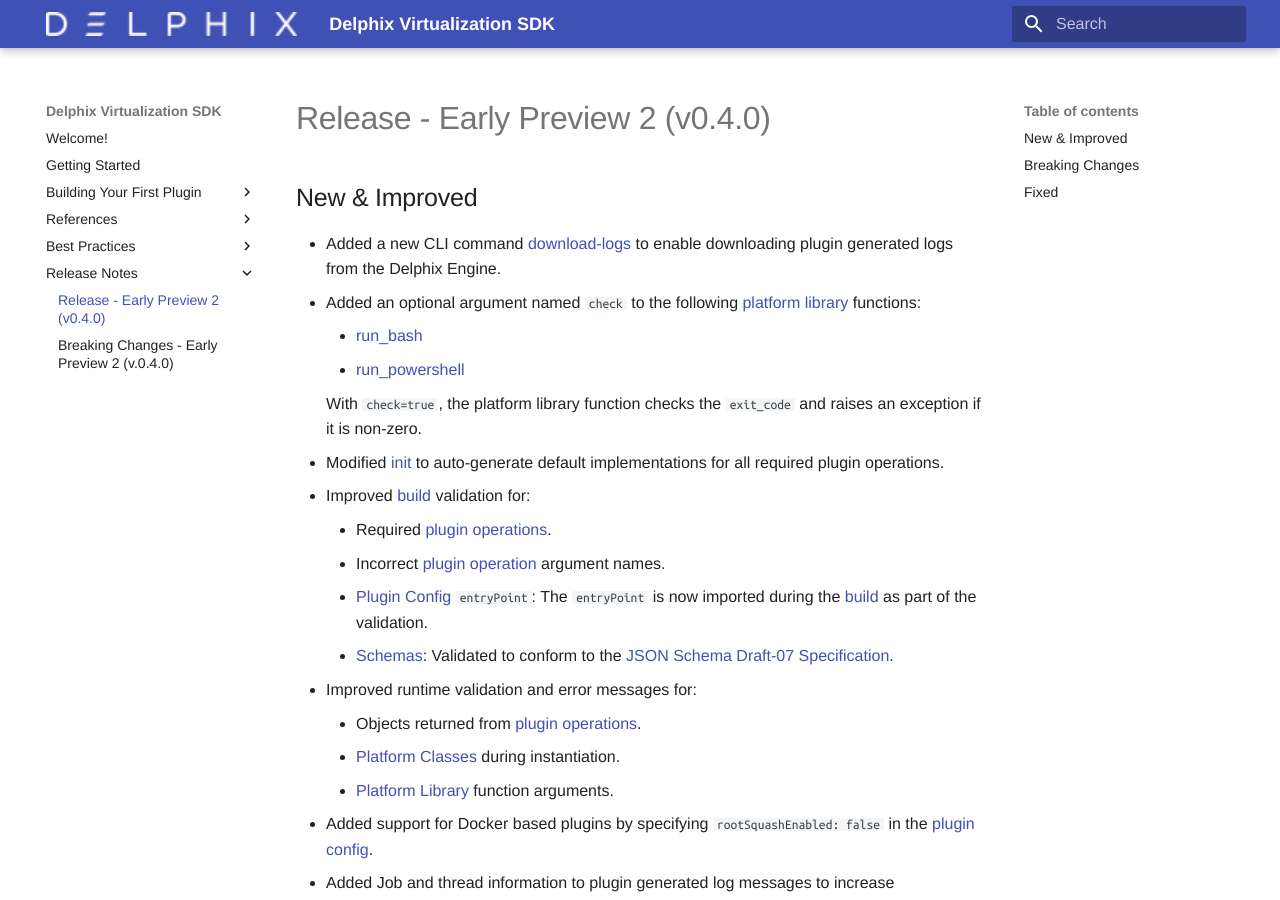
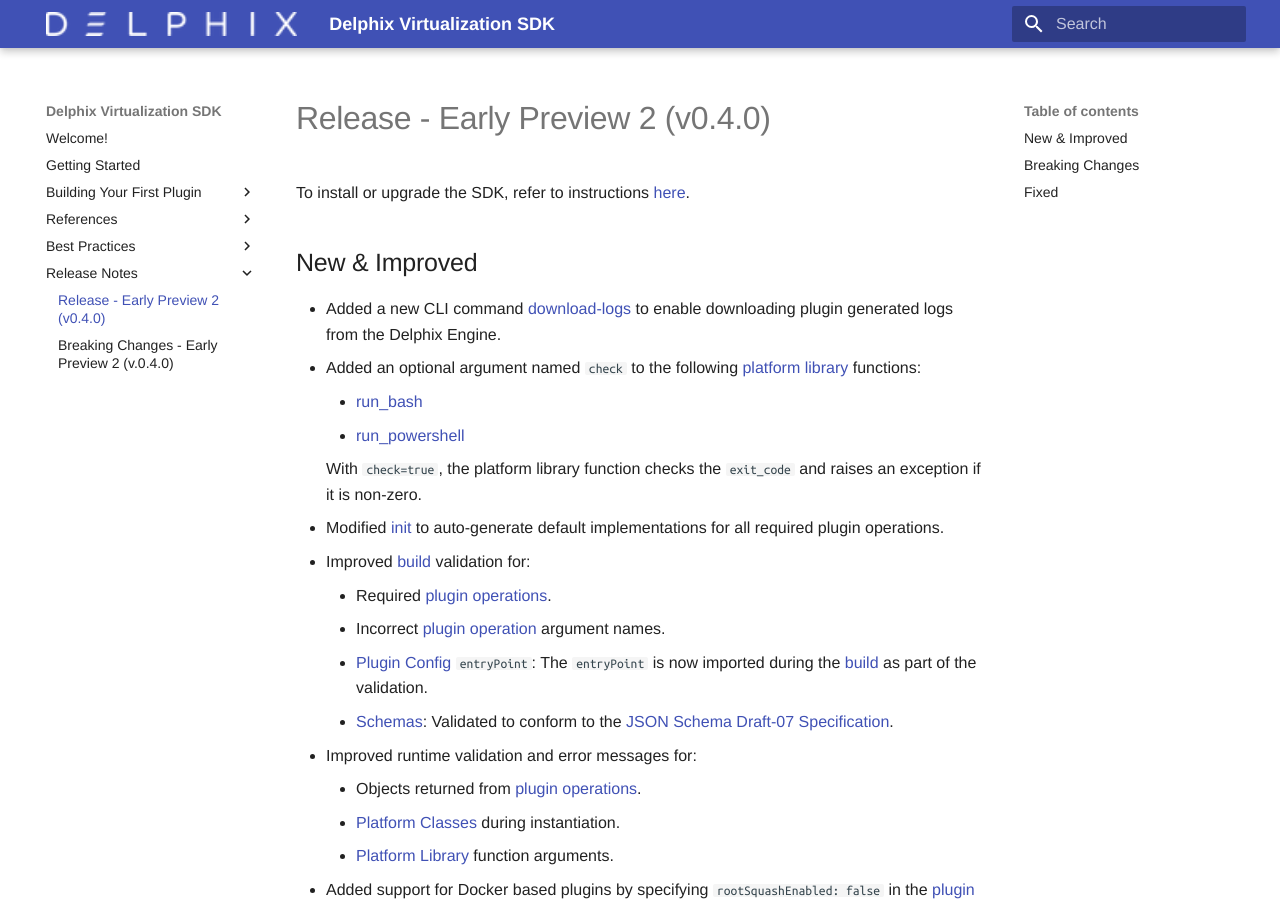
Before and after one commit to delphix/virtualization-sdk, an MkDocs documentation site: the page built from docs/Release_Notes/0.4.0.md, in a window 1280 px wide and 900 px high. Built offline with MkDocs 1.6.1 and Material for MkDocs 9.7.7, drawn with Linux system fonts in a browser that asks for light colours; some web fonts are replaced.

Commit message:
Add upgrade instructions to the release notes

```diff
--- a/docs/Release_Notes/0.4.0.md
+++ b/docs/Release_Notes/0.4.0.md
@@ -1,4 +1,6 @@
 # Release - Early Preview 2 (v0.4.0)
+
+To install or upgrade the SDK, refer to instructions [here](/Getting_Started.md#installation).
 
 ## New & Improved
 
```
